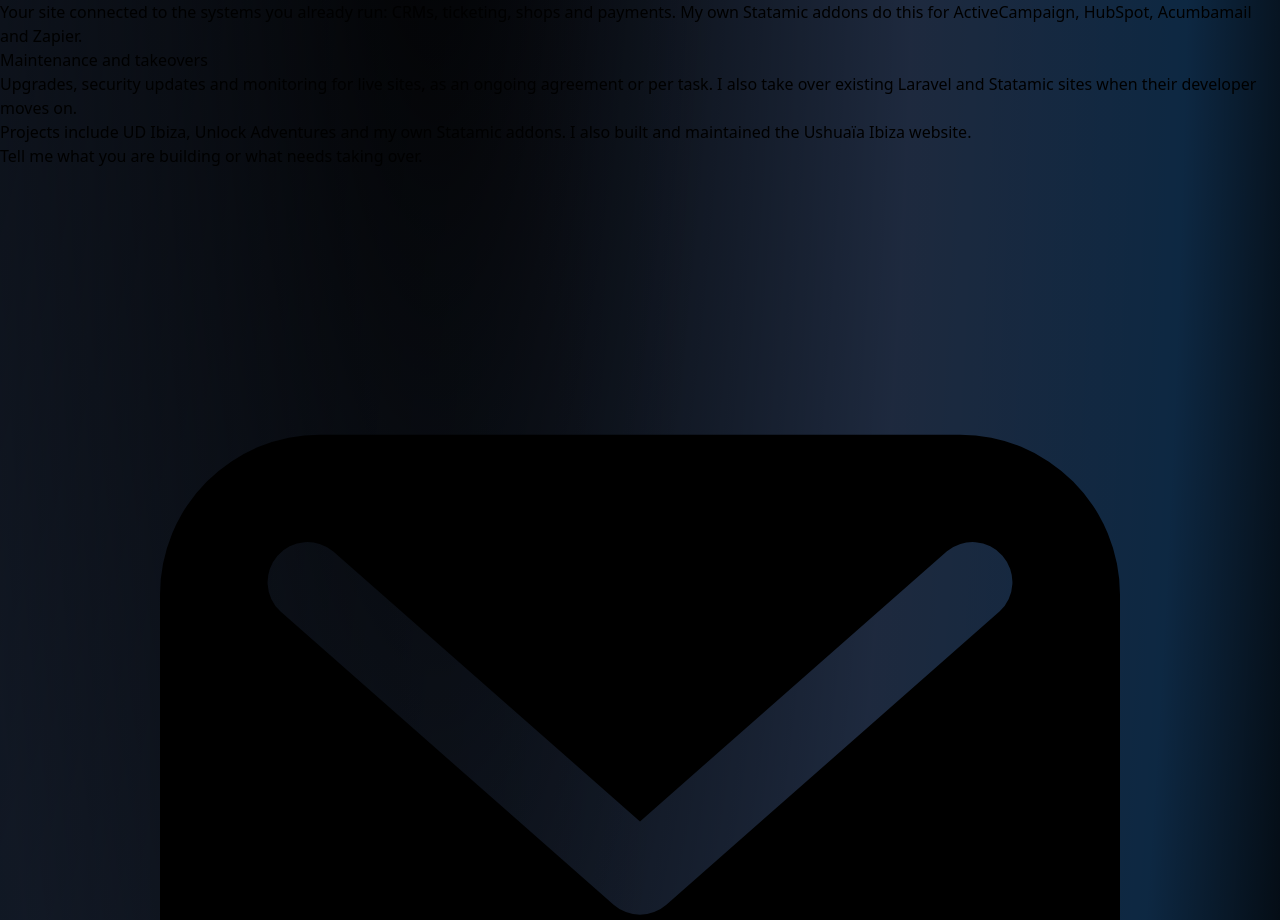
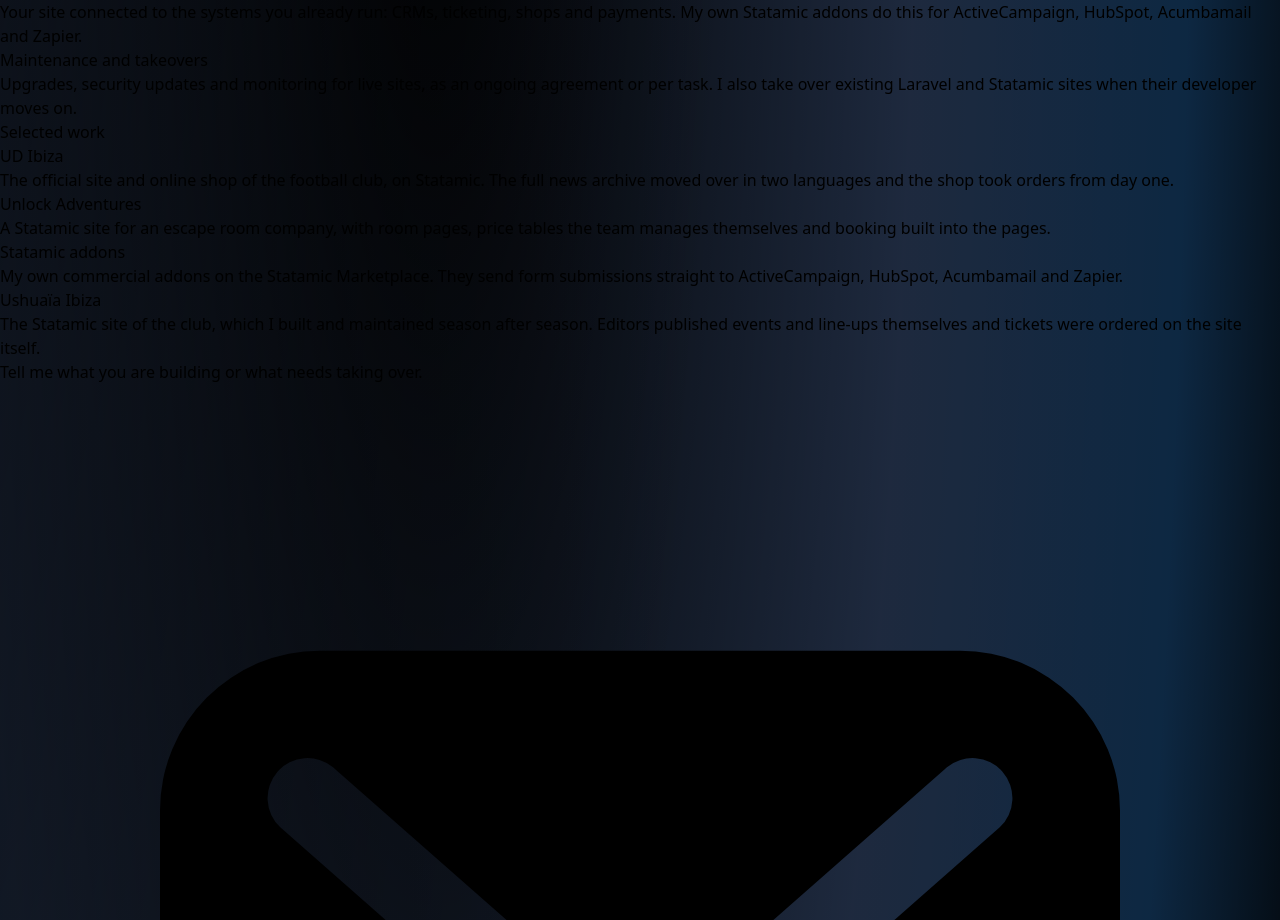
Before and after one commit to lwekuiper/laurenskuiper.com, a Next.js app: page / in a window 1280 px wide. Shown: the part 1264-2184 px from the top of the page. Built offline with nearby package versions, Linux system fonts and the light colour scheme.

Commit message:
feat(home): describe selected work

```diff
--- a/app/page.tsx
+++ b/app/page.tsx
@@ -88,13 +88,27 @@ const services = [
   },
 ]
 
-function ExternalLink({ href, children }: { href: string, children: React.ReactNode }) {
-  return (
-    <a href={href} className="underline text-blue-400 transition hover:text-zinc-300" target="_blank" rel="noreferrer">
-      {children}
-    </a>
-  )
-}
+const projects = [
+  {
+    title: 'UD Ibiza',
+    href: 'https://www.ibizaud.com',
+    body: 'The official site and online shop of the football club, on Statamic. The full news archive moved over in two languages and the shop took orders from day one.',
+  },
+  {
+    title: 'Unlock Adventures',
+    href: 'https://www.unlockadventures.nl',
+    body: 'A Statamic site for an escape room company, with room pages, price tables the team manages themselves and booking built into the pages.',
+  },
+  {
+    title: 'Statamic addons',
+    href: 'https://statamic.com/creators/lwekuiper',
+    body: 'My own commercial addons on the Statamic Marketplace. They send form submissions straight to ActiveCampaign, HubSpot, Acumbamail and Zapier.',
+  },
+  {
+    title: 'Ushuaïa Ibiza',
+    body: 'The Statamic site of the club, which I built and maintained season after season. Editors published events and line-ups themselves and tickets were ordered on the site itself.',
+  },
+]
 
 export default function Home() {
   return (
@@ -132,12 +146,34 @@ export default function Home() {
             ))}
           </div>
         </div>
+        <div className="max-w-3xl mx-auto mt-12 border-t border-zinc-100 pt-10 dark:border-zinc-700/40">
+          <h2 className="text-center text-2xl font-bold tracking-tight text-zinc-800 dark:text-zinc-100">
+            Selected work
+          </h2>
+          <div className="mt-8 grid grid-cols-1 gap-8 sm:grid-cols-2">
+            {projects.map((project) => (
+              <div key={project.title}>
+                <h3 className="text-base font-semibold text-zinc-800 dark:text-zinc-100">
+                  {project.href ? (
+                    <a
+                      href={project.href}
+                      className="underline decoration-zinc-500 underline-offset-4 transition hover:decoration-zinc-300"
+                      target="_blank"
+                      rel="noreferrer"
+                    >
+                      {project.title}
+                    </a>
+                  ) : project.title}
+                </h3>
+                <p className="mt-2 text-sm text-zinc-600 dark:text-zinc-400">
+                  {project.body}
+                </p>
+              </div>
+            ))}
+          </div>
+        </div>
         <div className="max-w-3xl flex flex-col items-center text-center mx-auto mt-12 border-t border-zinc-100 pt-10 dark:border-zinc-700/40">
           <p className="text-base text-zinc-600 dark:text-zinc-400">
-            Projects include <ExternalLink href="https://www.ibizaud.com">UD Ibiza</ExternalLink>, <ExternalLink href="https://www.unlockadventures.nl">Unlock Adventures</ExternalLink> and my own <ExternalLink href="https://statamic.com/creators/lwekuiper">Statamic addons</ExternalLink>.
-            I also built and maintained the Ushuaïa Ibiza website.
-          </p>
-          <p className="mt-6 text-base text-zinc-600 dark:text-zinc-400">
             Tell me what you are building or what needs taking over.
           </p>
           <SocialLink
```
